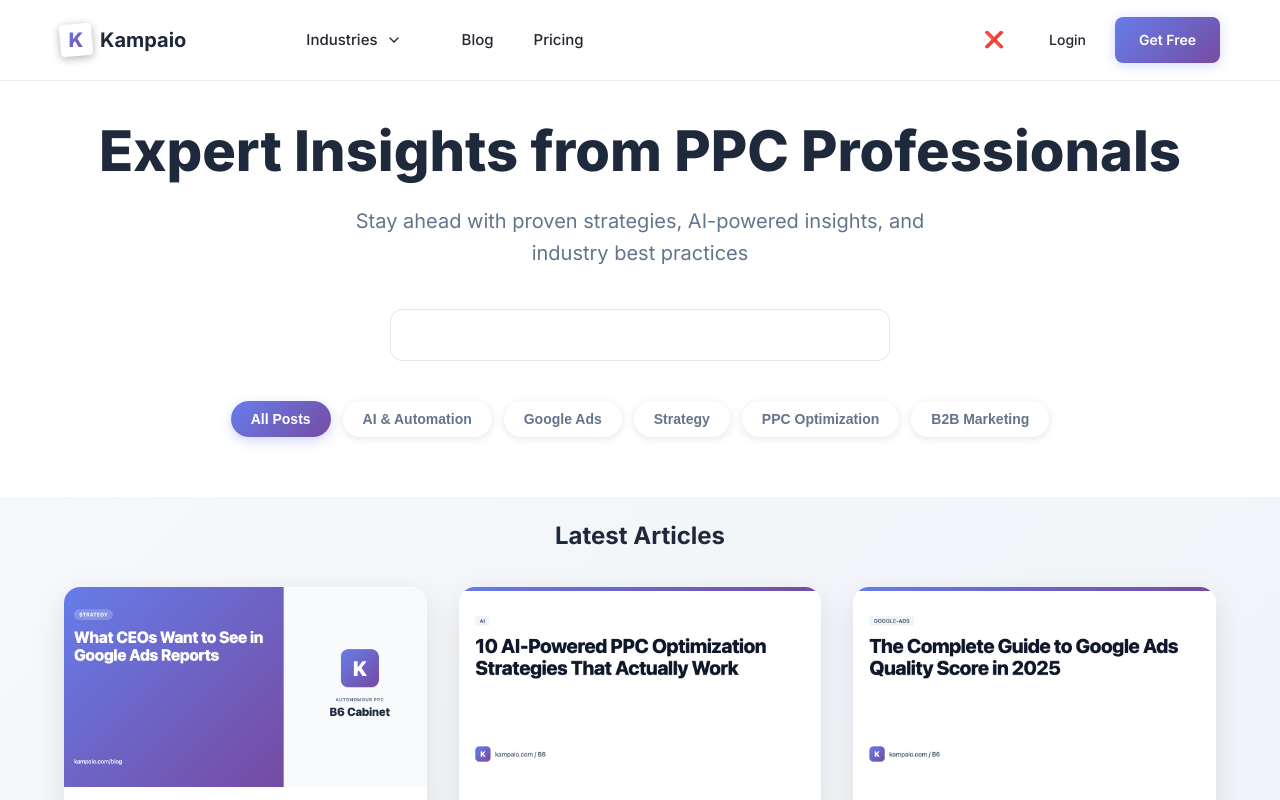
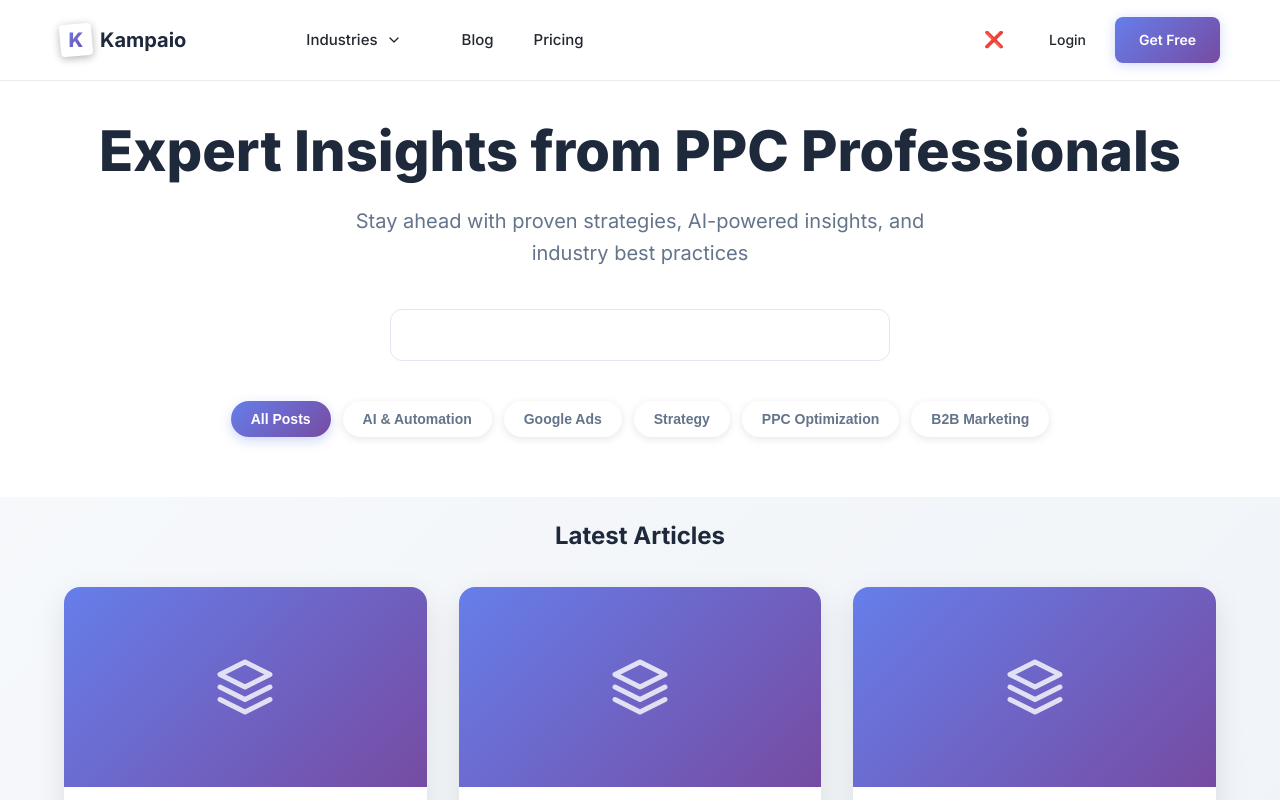
Before and after one commit to vitali-ppc/ppc-landing, a Next.js app: page /blog in a window 1280 px wide. Built offline with nearby package versions, Linux system fonts and the light colour scheme.

Commit message:
Revert "Revert "revert(blog): restore purple placeholder thumbnails on /blog cards""
This reverts commit 48e14efdbda1f829a5438a42b688fb310a03628a.

```diff
--- a/src/app/blog/page.tsx
+++ b/src/app/blog/page.tsx
@@ -439,31 +439,7 @@
                 <div style={{
                   height: '200px',
                   background: 'linear-gradient(135deg, #667eea 0%, #764ba2 100%)',
-                  position: 'relative',
-                  overflow: 'hidden'
-                }}>
-                  <img
-                    src={`/og/${post.slug}.png`}
-                    alt={post.title}
-                    style={{
-                      width: '100%',
-                      height: '100%',
-                      objectFit: 'cover',
-                      objectPosition: 'center',
-                      display: 'block'
-                    }}
-                    onError={(e) => {
-                      // Fallback to placeholder icon if OG image missing
-                      const target = e.currentTarget;
-                      target.style.display = 'none';
-                      const fallback = target.nextElementSibling as HTMLElement | null;
-                      if (fallback) fallback.style.display = 'flex';
-                    }}
-                  />
-                  <div style={{
-                    position: 'absolute',
-                    inset: 0,
-                    display: 'none',
+                  display: 'flex',
                   alignItems: 'center',
                   justifyContent: 'center'
                 }}>
@@ -472,7 +448,6 @@
                     <path d="M2 17L12 22L22 17" stroke="currentColor" strokeWidth="2" strokeLinecap="round" strokeLinejoin="round"/>
                     <path d="M2 12L12 17L22 12" stroke="currentColor" strokeWidth="2" strokeLinecap="round" strokeLinejoin="round"/>
                   </svg>
-                  </div>
                 </div>
                 <div style={{ padding: '24px' }}>
                   <div style={{
```
Lines whose indentation alone changed are shown as unchanged.
